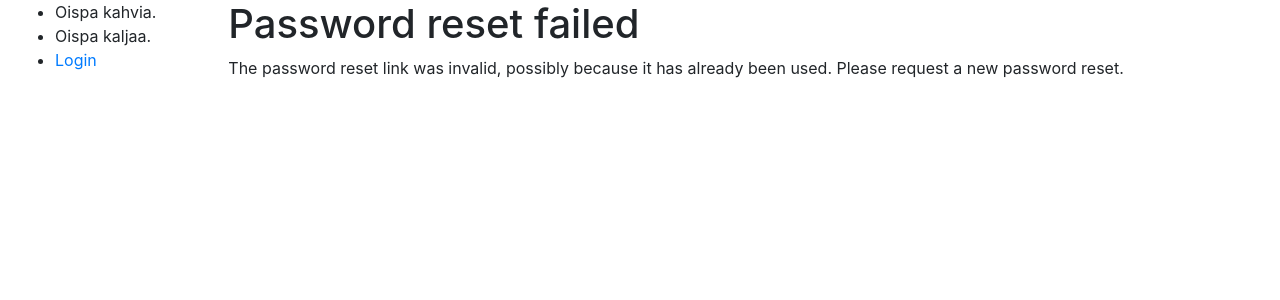
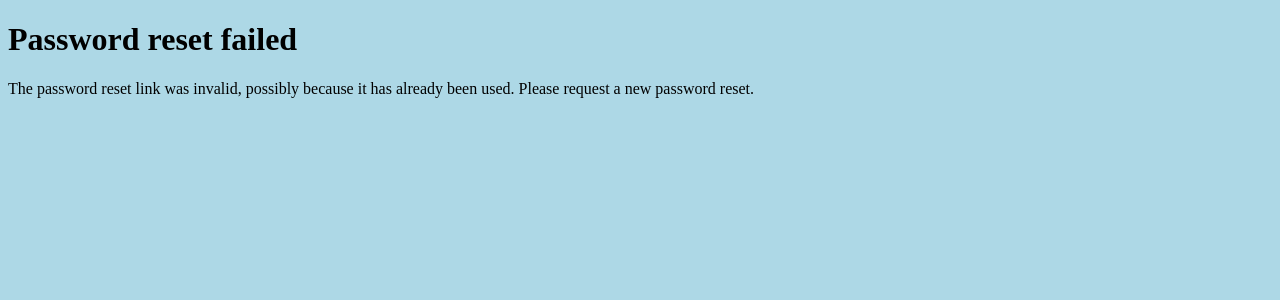
Before and after one commit to paavonelimarkka/pizza-app, a Django app: page /accounts/reset/1/1/ in a window 1280 px wide. Shown: the top 300 px of the page. Run offline with Django 3.2, Linux system fonts and the light colour scheme; some libraries are stand-ins or nearby versions.

Commit message:
add and enable static dir in root folder, ass style.css

```diff
--- a/pizza/settings.py
+++ b/pizza/settings.py
@@ -48,6 +48,7 @@ MIDDLEWARE = [
     'django.contrib.auth.middleware.AuthenticationMiddleware',
     'django.contrib.messages.middleware.MessageMiddleware',
     'django.middleware.clickjacking.XFrameOptionsMiddleware',
+
 ]
 
 ROOT_URLCONF = 'pizza.urls'
@@ -120,5 +121,9 @@ USE_TZ = True
 
 STATIC_URL = '/static/'
 
+STATICFILES_DIRS = [
+    os.path.join(BASE_DIR, "static"),
+]
+
 # Redirect to home URL after login (Default redirects to /accounts/profile/)
 LOGIN_REDIRECT_URL = '/'
--- /dev/null
+++ b/static/css/style.css
@@ -0,0 +1,3 @@
+body {
+    background: lightblue;
+}
--- a/templates/base_generic.html
+++ b/templates/base_generic.html
@@ -4,30 +4,11 @@
   {% block title %}<title>Pizza Time!</title>{% endblock %}
   <meta charset="utf-8">
   <meta name="viewport" content="width=device-width, initial-scale=1">
-  <link rel="stylesheet" href="https://stackpath.bootstrapcdn.com/bootstrap/4.1.3/css/bootstrap.min.css" integrity="sha384-MCw98/SFnGE8fJT3GXwEOngsV7Zt27NXFoaoApmYm81iuXoPkFOJwJ8ERdknLPMO" crossorigin="anonymous">
   <!-- Add additional CSS in static file -->
   {% load static %}
-  <link rel="stylesheet" href="{% static 'css/styles.css' %}">
+  <link rel="stylesheet" href="{% static 'css/style.css' %}">
 </head>
 <body>
-  <div class="container-fluid">
-    <div class="row">
-      <div class="col-sm-2">
-      {% block sidebar %}
-        <ul class="sidebar-nav">
-        <li>Oispa kahvia.</a></li>
-        <li>Oispa kaljaa.</li>
-        {% if user.is_authenticated %}
-            <li>User: {{ user.get_username }}</li>
-            <li><a href="{% url 'logout'%}?next={{request.path}}">Logout</a></li>
-        {% else %}
-            <li><a href="{% url 'login'%}?next={{request.path}}">Login</a></li>
-        {% endif %}
-        </ul>
-     {% endblock %}
-      </div>
-      <div class="col-sm-10 ">{% block content %}{% endblock %}</div>
-    </div>
-  </div>
+  <div>{% block content %}{% endblock %}</div>
 </body>
 </html>
```
